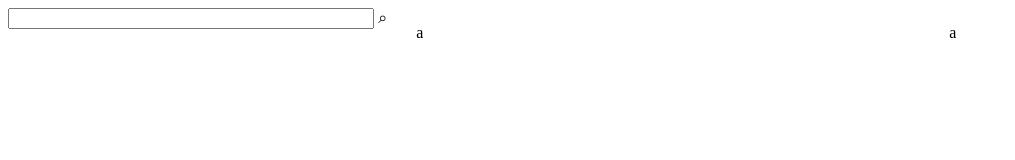
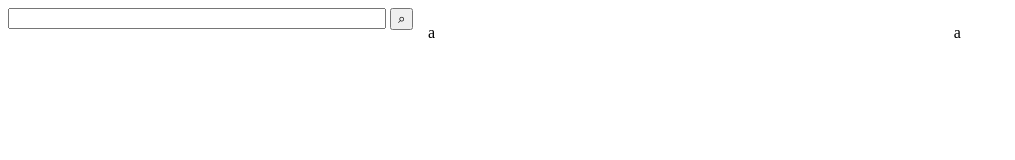
Before and after one commit to tymek04/todoapp, a plain HTML site: page index.html in a window 1280 px wide. Shown: the whole page, without its empty margins (0-1015 px from the left). Drawn offline with Linux system fonts and the light colour scheme.

Commit message:
Improved index.html added button for search

```diff
--- a/index.html
+++ b/index.html
@@ -9,7 +9,7 @@
       <div id="left_part" style="flex-grow: 2">
         <div id="browse" style="width: 100%">
           <input type="text" id="input_for_searching" style="width: calc(100% - 50px)">
-          &#8981;
+          <button id="but_for_browse">&#8981;</button>
         </div>
         <div id="list_of_lists"></div>
       </div>
```
